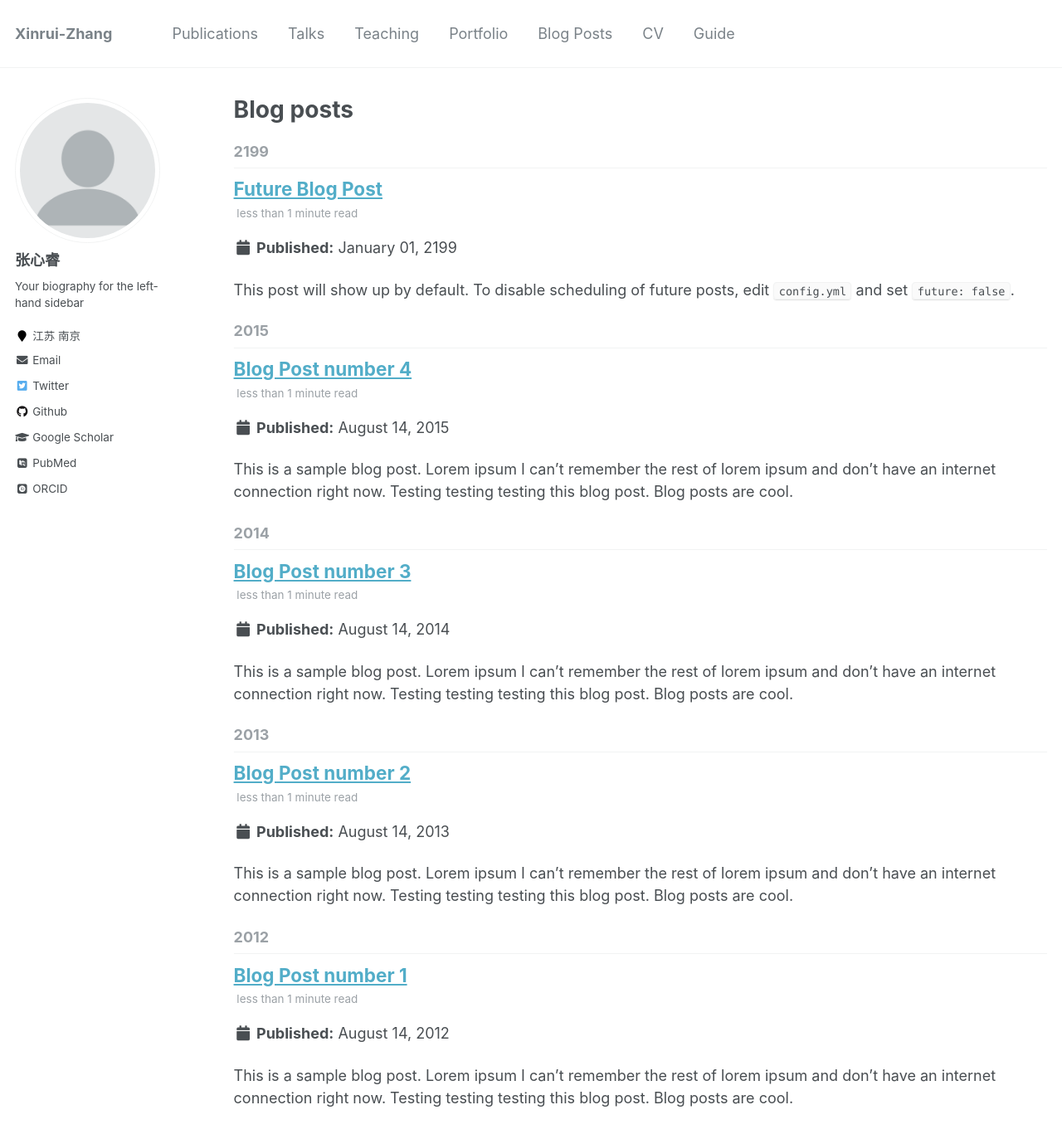
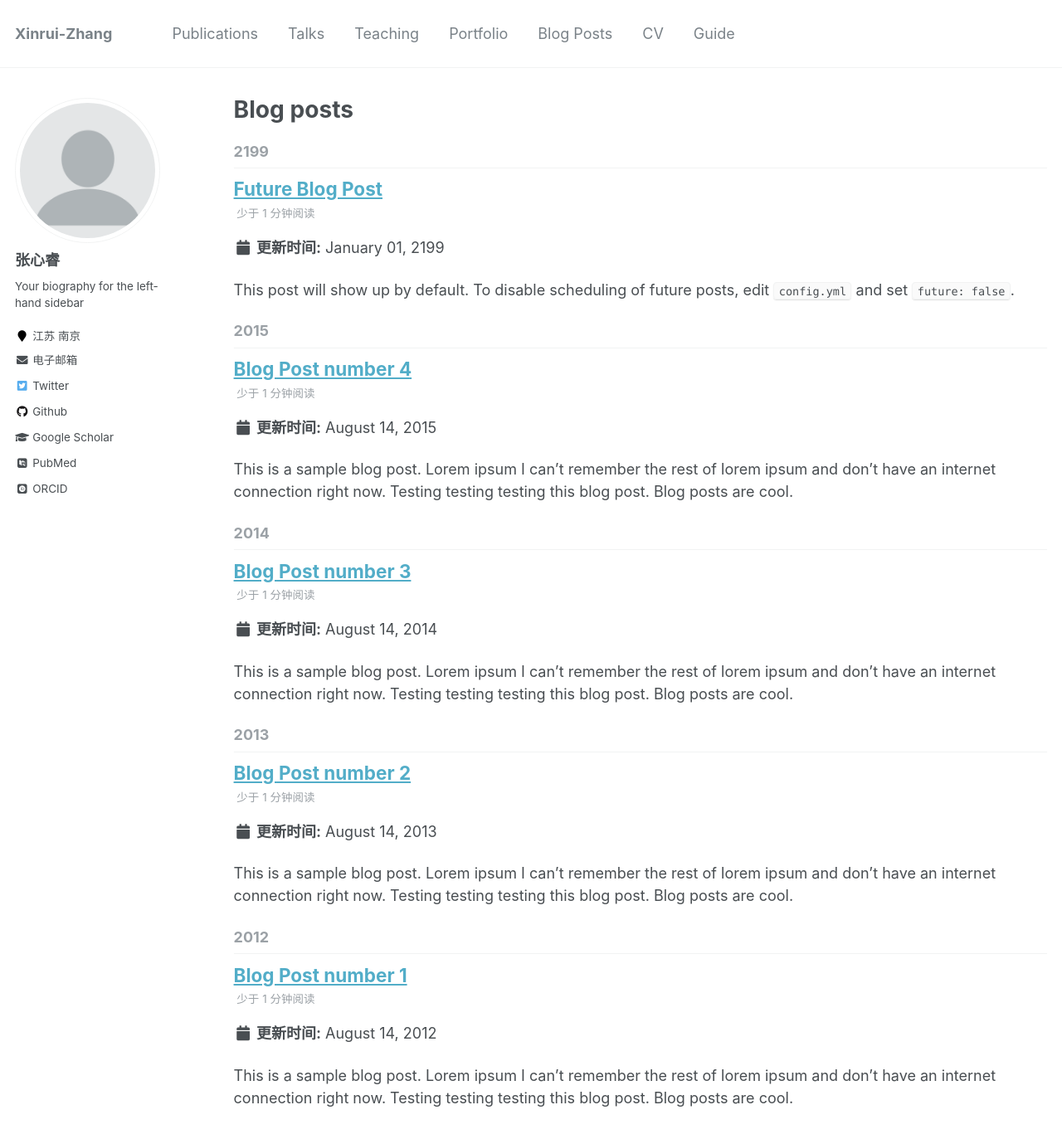
Before and after one commit to Xinrui-Zhang/Xinrui-Zhang.github.io, a Jekyll site: the page built from _pages/year-archive.html, in a window 1280 px wide and 1400 px high. Shown: the top 1373 px of the window at 83% size. Built offline with Jekyll 4.4.1, drawn with Linux system fonts in a browser that asks for light colours; some web fonts are replaced; some of the changed lines change nothing that is shown; some of the changed text lies outside the part shown.

Commit message:
更新UI文本

```diff
--- a/_data/ui-text.yml
+++ b/_data/ui-text.yml
@@ -266,5 +266,60 @@ it: &DEFAULT_IT
 it-IT:
   <<: *DEFAULT_IT
 
+# Chinese  (zh-CN Chinese - China)
+# --------------------------------
+zh: &DEFAULT_ZH_HANS
+  skip_links                 : "跳转链接"
+  skip_primary_nav           : "转到主导航栏"
+  skip_content               : "转到内容"
+  skip_footer                : "转到底部"
+  page                       : "页面"
+  pagination_previous        : "上一页"
+  pagination_next            : "下一页"
+  breadcrumb_home_label      : "首页"
+  breadcrumb_separator       : "/"
+  menu_label                 : "切换菜单"
+  search_label               : "切换搜索"
+  toc_label                  : "目录"
+  ext_link_label             : "直接链接"
+  less_than                  : "少于"
+  minute_read                : "分钟阅读"
+  share_on_label             : "分享"
+  meta_label                 :
+  tags_label                 : "标签:"
+  categories_label           : "分类:"
+  date_label                 : "更新时间:"
+  comments_label             : "留下评论"
+  comments_title             : "评论"
+  more_label                 : "了解更多"
+  related_label              : "猜您还喜欢"
+  follow_label               : "关注:"
+  feed_label                 : "Feed"
+  powered_by                 : "技术来自于"
+  website_label              : "网站"
+  email_label                : "电子邮箱"
+  recent_posts               : "最新文章"
+  undefined_wpm              : "_config.yml 配置中 words_per_minute 字段未定义"
+  comment_form_info          : "您的电子邮箱地址并不会被展示。请填写标记为必须的字段。"
+  comment_form_comment_label : "评论"
+  comment_form_md_info       : "支持 Markdown 语法。"
+  comment_form_name_label    : "姓名"
+  comment_form_email_label   : "电子邮箱"
+  comment_form_website_label : "网站（可选）"
+  comment_btn_submit         : "提交评论"
+  comment_btn_submitted      : "已提交"
+  comment_success_msg        : "感谢您的评论！被批准后它会立即在此站点展示。"
+  comment_error_msg          : "很抱歉，您的提交存在错误。请确保所有必填字段都已填写正确，然后再试一次。"
+  loading_label              : "正在加载..."
+  search_label_text          : "输入您要搜索的关键词..."
+  search_placeholder_text    : "输入您要搜索的关键词..."
+  search_algolia_no_results  : "无结果"
+  results_found              : "条记录匹配"
+  back_to_top                : "返回顶部"
+zh-CN:
+  <<: *DEFAULT_ZH_HANS
+zh-SG:
+  <<: *DEFAULT_ZH_HANS
+
 # Another locale
 # --------------
```
